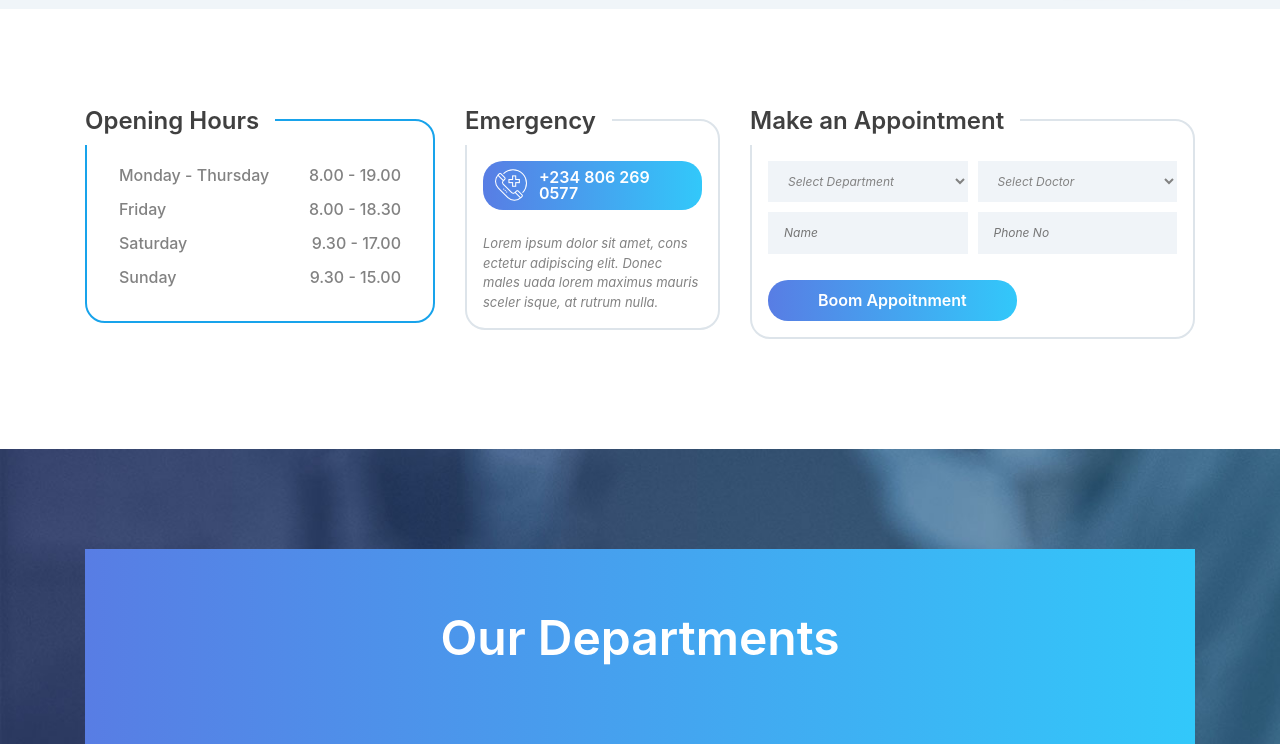
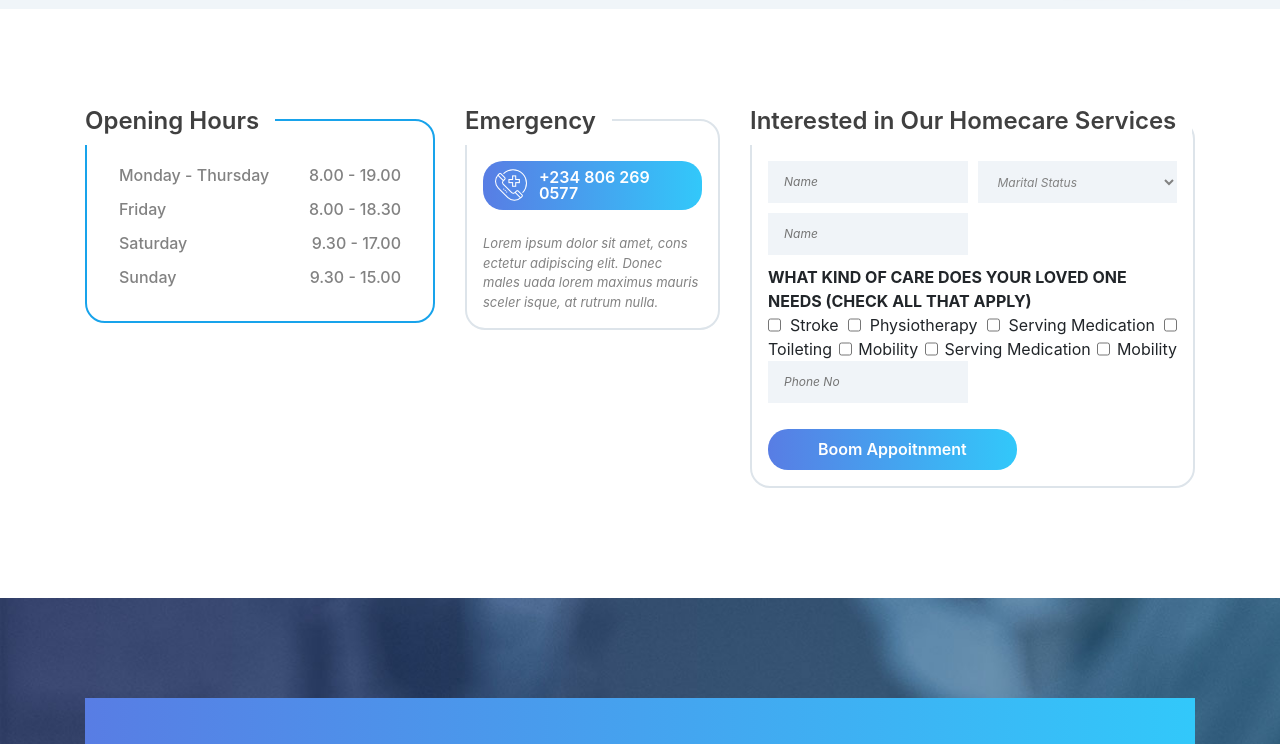
Before and after one commit to adedamolagig/angelichealthservices, a website with bundled scripts: page dist/index.html in a window 1280 px wide. Shown: the part 691-1435 px from the top of the page. Built offline with nearby package versions, Linux system fonts and the light colour scheme.

Commit message:
working on the form

```diff
--- a/dist/index.html
+++ b/dist/index.html
@@ -1,7 +1,7 @@
 <!DOCTYPE html>
 <html lang="en">
 <head>
-    <title>Hello World</title>
+    <title>::..Angelic Health Services::</title>
 
     <!-- Required meta tags -->
     <meta charset="utf-8">
@@ -159,22 +159,38 @@
 
                 <div class="col-12 col-md-6 col-lg-5 mt-5 mt-lg-0">
                     <div class="appointment-box">
-                        <h2 class="d-flex align-items-center">Make an Appointment</h2>
+                        <h2 class="d-flex align-items-center">Interested in Our Homecare Services</h2>
 
                         <form class="d-flex flex-wrap justify-content-between" name="appointment-form" method="POST" data-netlify="true">
-                            <select class="select-department">
+                            <!-- <select class="select-department">
                                 <option value="value1">Select Department</option>
                                 <option value="value2">Select Department 1</option>
                                 <option value="value3">Select Department 2</option>
-                            </select>
+                            </select> -->
 
+                            <input type="text" placeholder="Name">
                             <select class="select-doctor">
-                                <option>Select Doctor</option>
-                                <option>Select Doctor 1</option>
-                                <option>Select Doctor 2</option>
+                                <option>Marital Status</option>
+                                <option>Single</option>
+                                <option>Married</option>
+                                <option>Seperated</option>
+                                <option>Widow</option>
+                                <option>Divorced</option>
                             </select>
 
                             <input type="text" placeholder="Name">
+
+                            <b>WHAT KIND OF CARE DOES YOUR LOVED ONE NEEDS (CHECK ALL THAT APPLY)</b>
+                              <input type="checkbox" name="sickness1" value="stroke"> Stroke
+                              <input type="checkbox" name="sickness2" value="physiotherapy">Physiotherapy
+                              <input type="checkbox" name="sickness3" value="serving_medication"> Serving Medication
+                              <br>
+                              <input type="checkbox" name="sickness4" value="toileting"> Toileting
+                              <input type="checkbox" name="sickness5" value="mobility">Mobility
+                              <input type="checkbox" name="sickness6" value="serving_Medication"> Serving Medication
+                              <input type="checkbox" name="sickness5" value="mobility">Mobility
+
+                            <!-- <input type="text" placeholder="Name"> -->
 
                             <input type="number" placeholder="Phone No">
 
```
